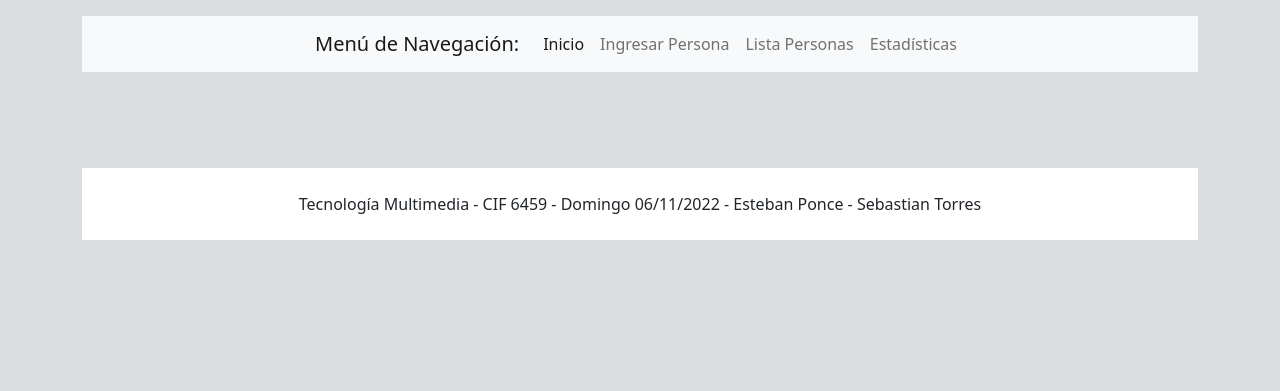
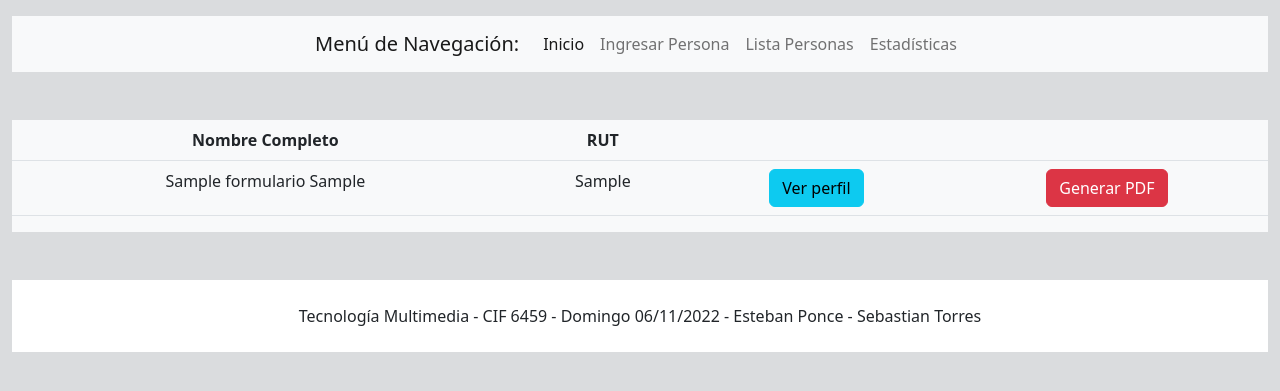
Before and after one commit to HatiBerg/multimedia-prueba-2, a PHP site: page /multimedia-prueba-2/pagina2.php in a window 1280 px wide. Shown: the top 391 px of the page. Run offline with PHP 8.4, Linux system fonts and the light colour scheme; tables that the repository leaves empty or names only in its code hold one stand-in row (values such as "Sample post").

Commit message:
diseño de página

```diff
--- a/pagina1.php
+++ b/pagina1.php
@@ -10,7 +10,7 @@
 </head>
 
 <body class="bg-secondary bg-opacity-25">
-    <header class="container justify-content-center mt-3">
+    <header class="container-fluid justify-content-center mt-3">
         <nav class="navbar navbar-expand-lg bg-light">
             <div class="container-fluid">
                 <div class="collapse navbar-collapse" id="navbarSupportedContent">
@@ -34,7 +34,7 @@
         </nav>
     </header>
 
-    <main class="container justify-content-center my-5 text-center">
+    <main class="container-fluid justify-content-center my-5 text-center">
         <div class="d-flex">
             <div class="col-8 bg-light border-end border-5">
                 <h1>hola</h1>
@@ -45,7 +45,7 @@
         </div>
     </main>
 
-    <footer class="container justify-content-center text-center text-lg-start">
+    <footer class="container-fluid justify-content-center text-center text-lg-start">
         <div class="text-center p-4" style="background-color: white;">
             Tecnología Multimedia - CIF 6459 - Domingo 06/11/2022 - Esteban Ponce - Sebastian Torres
         </div>
--- a/pagina2.php
+++ b/pagina2.php
@@ -10,7 +10,7 @@
 </head>
 
 <body class="bg-secondary bg-opacity-25">
-    <header class="container justify-content-center mt-3">
+    <header class="container-fluid justify-content-center mt-3">
         <nav class="navbar navbar-expand-lg bg-light">
             <div class="container-fluid">
                 <div class="collapse navbar-collapse" id="navbarSupportedContent">
@@ -34,13 +34,47 @@
         </nav>
     </header>
 
-    <main class="container justify-content-center my-5 text-center">
-        <div class="d-flex bg-light">
+    <main class="container-fluid justify-content-center my-5 text-center">
+        <div class="d-flex">
+            <div class="col-12 bg-light">
+                <table class="table">
+                    <thead>
+                        <tr>
+                            <th scope="col">Nombre Completo</th>
+                            <th scope="col">RUT</th>
+                            <th scope="col"></th>
+                            <th scope="col"></th>
+                        </tr>
+                    </thead>
+                    <?php
+                    $host = "localhost";
+                    $user = "root";
+                    $pass = "";
+                    $db = "bd_prueba_2";
 
+                    $conexion = mysqli_connect($host, $user, $pass, $db);
+                    $consulta = "SELECT * FROM formulario";
+                    $resultado = mysqli_query($conexion, $consulta);
+
+                    while ($mostrar = mysqli_fetch_array($resultado)) {
+                    ?>
+                        <tbody>
+                            <tr>
+                                <td><?php echo $mostrar['nombres'].' '.$mostrar['apellidos'] ?></td>
+                                <td><?php echo $mostrar['rut'] ?></td>
+                                <td><button type="button" class="btn btn-info">Ver perfil</button></td>
+                                <td><button type="button" class="btn btn-danger">Generar PDF</button></td>
+                            </tr>
+                        </tbody>
+                    <?php
+                    }
+                    ?>
+                </table>
+            </div>
         </div>
     </main>
 
-    <footer class="container justify-content-center text-center text-lg-start">
+    <footer class="container-fluid justify-content-center text-center text-lg-start">
         <div class="text-center p-4" style="background-color: white;">
             Tecnología Multimedia - CIF 6459 - Domingo 06/11/2022 - Esteban Ponce - Sebastian Torres
         </div>
```
